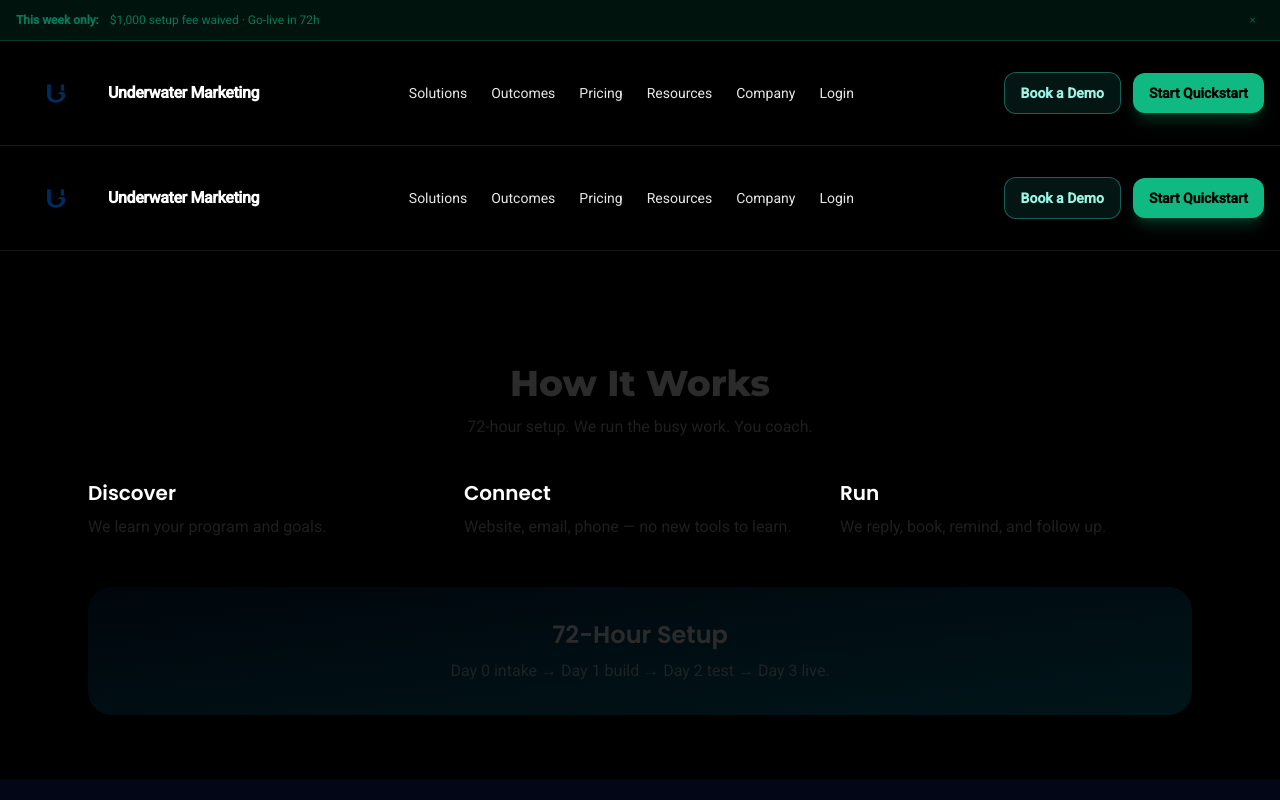
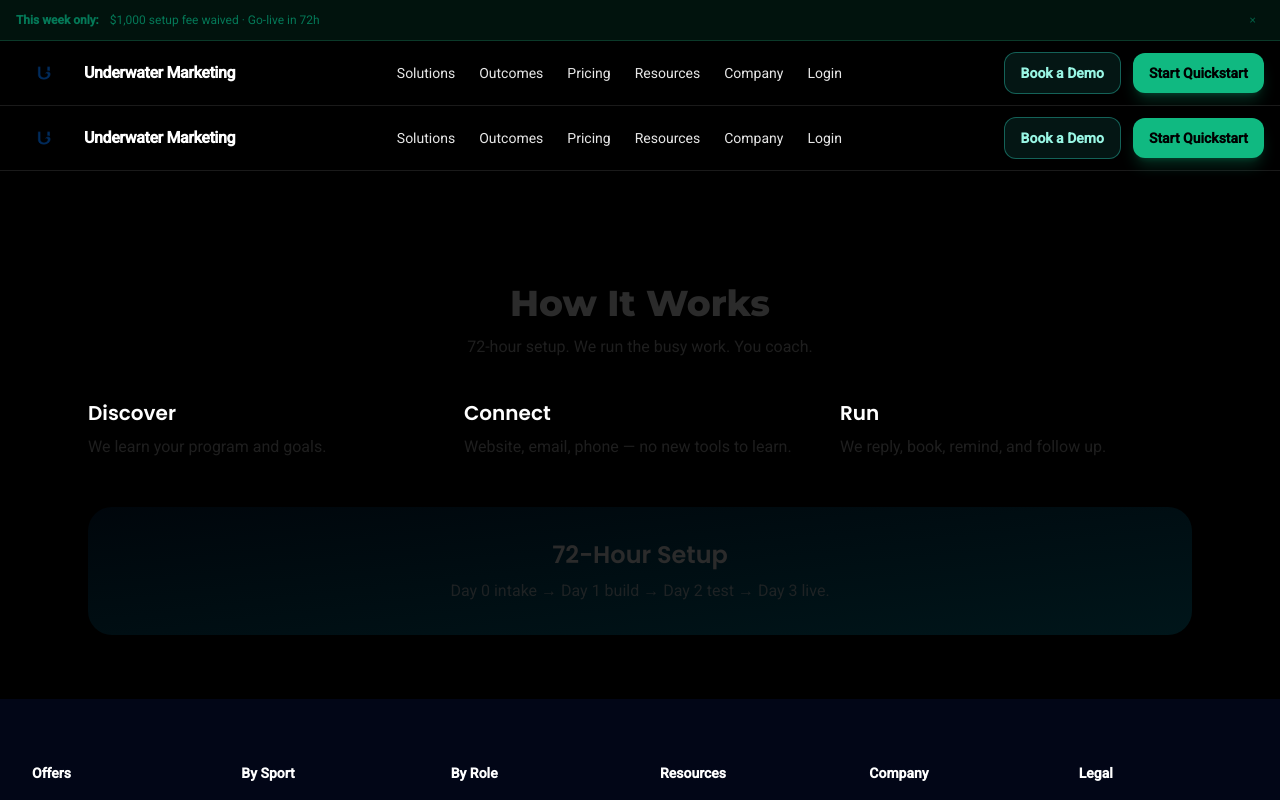
Before and after one commit to Swimrad/uwatermarketing-site, a Next.js app: page /how-it-works in a window 1280 px wide. Shown: the top 800 px of the page. Built offline with nearby package versions, Linux system fonts and the light colour scheme.

Commit message:
style(header): keep fixed 64px bar; enlarge logo to 56px without increasing header height

```diff
--- a/components/Header.js
+++ b/components/Header.js
@@ -3,10 +3,7 @@ import Link from "next/link";
 import Image from "next/image";
 import { useState } from "react";
 
-/**
- * Dark sticky header with SVG logo (big size).
- * Logo = /public/logo.svg
- */
+/** Dark sticky header, fixed height (64px). Bigger logo without growing the bar. */
 const nav = {
   solutions: [
     { label: "Clubs & Leagues", href: "/solutions/clubs" },
@@ -113,10 +110,11 @@ export default function Header() {
 
   return (
     <header className="sticky top-0 z-50 border-b border-white/10 bg-black/70 backdrop-blur">
-      <div className="mx-auto flex max-w-7xl items-center justify-between gap-6 px-4 py-3">
-        {/* Brand */}
+      {/* fixed height bar */}
+      <div className="mx-auto flex h-16 max-w-7xl items-center justify-between gap-6 px-4">
+        {/* Brand: 56px logo inside a 64px bar (no bar growth) */}
         <Link href="/" className="flex items-center gap-3" aria-label="Underwater Marketing Home">
-          <div className="relative h-20 w-20 shrink-0">{/* 80px x 80px logo */}
+          <div className="relative h-14 w-14 shrink-0">{/* 56px x 56px */}
             <Image
               src="/logo.svg"
               alt="Underwater Marketing"
@@ -164,9 +162,7 @@ export default function Header() {
                   </Link>
                 ))}
               </div>
-              <Link href="/pricing" className="rounded-lg px-2 py-2 text-sm text-white/90 hover:bg-white/10">
-                Pricing
-              </Link>
+              <Link href="/pricing" className="rounded-lg px-2 py-2 text-sm text-white/90 hover:bg-white/10">Pricing</Link>
               <div>
                 <div className="text-xs uppercase tracking-wider text-white/50">Resources</div>
                 {nav.resources.map((i) => (
@@ -183,9 +179,8 @@ export default function Header() {
                   </Link>
                 ))}
               </div>
-              <Link href="/login" className="rounded-lg px-2 py-2 text-sm text-white/90 hover:bg-white/10">
-                Login
-              </Link>
+              <Link href="/login" className="rounded-lg px-2 py-2 text-sm text-white/90 hover:bg-white/10">Login</Link>
+
               <div className="mt-2 flex gap-3">
                 <Link href="#demo" className="flex-1 rounded-xl border border-teal-400/40 bg-teal-400/10 px-4 py-2 text-center text-sm font-semibold text-teal-200 hover:bg-teal-400/20">
                   Book a Demo
```
